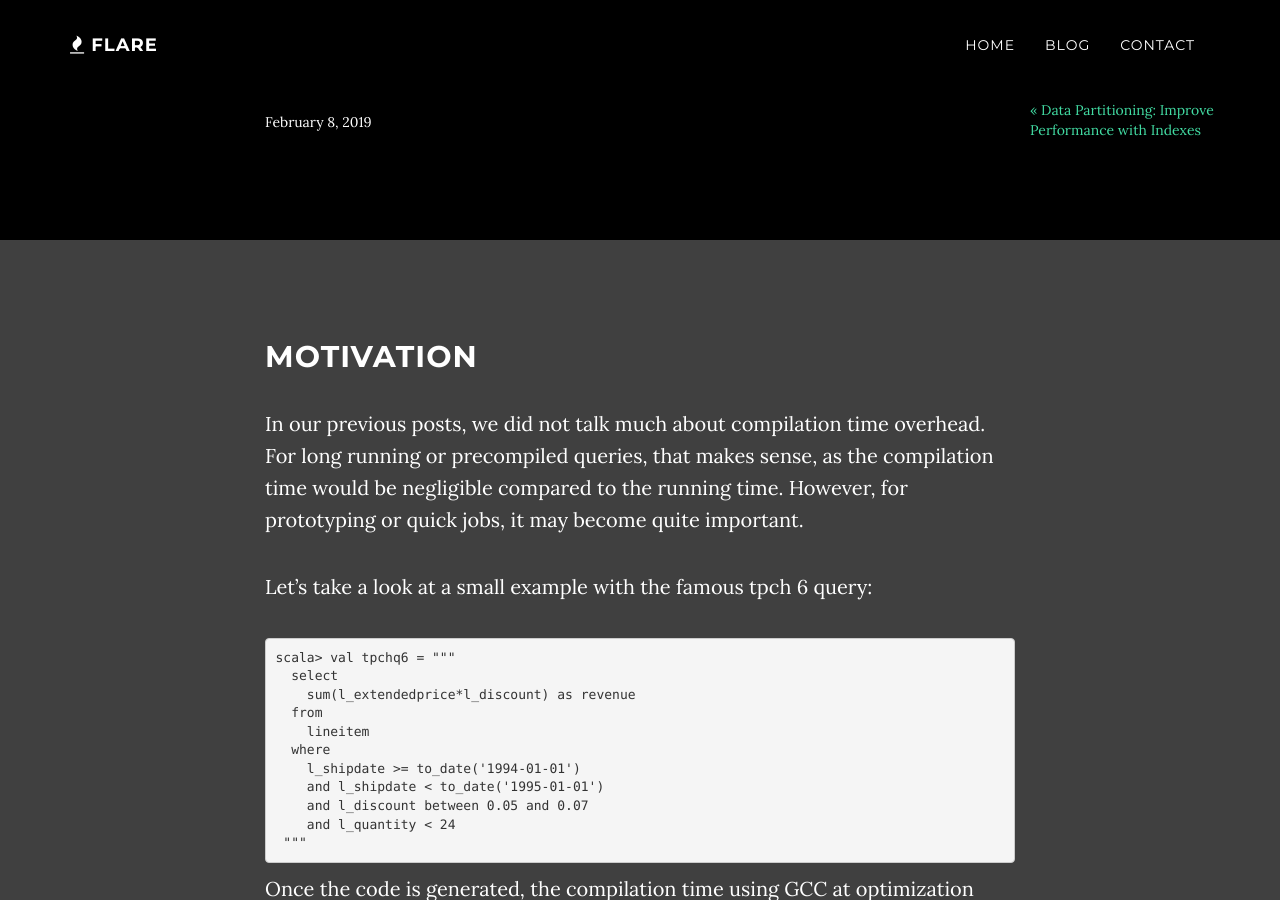
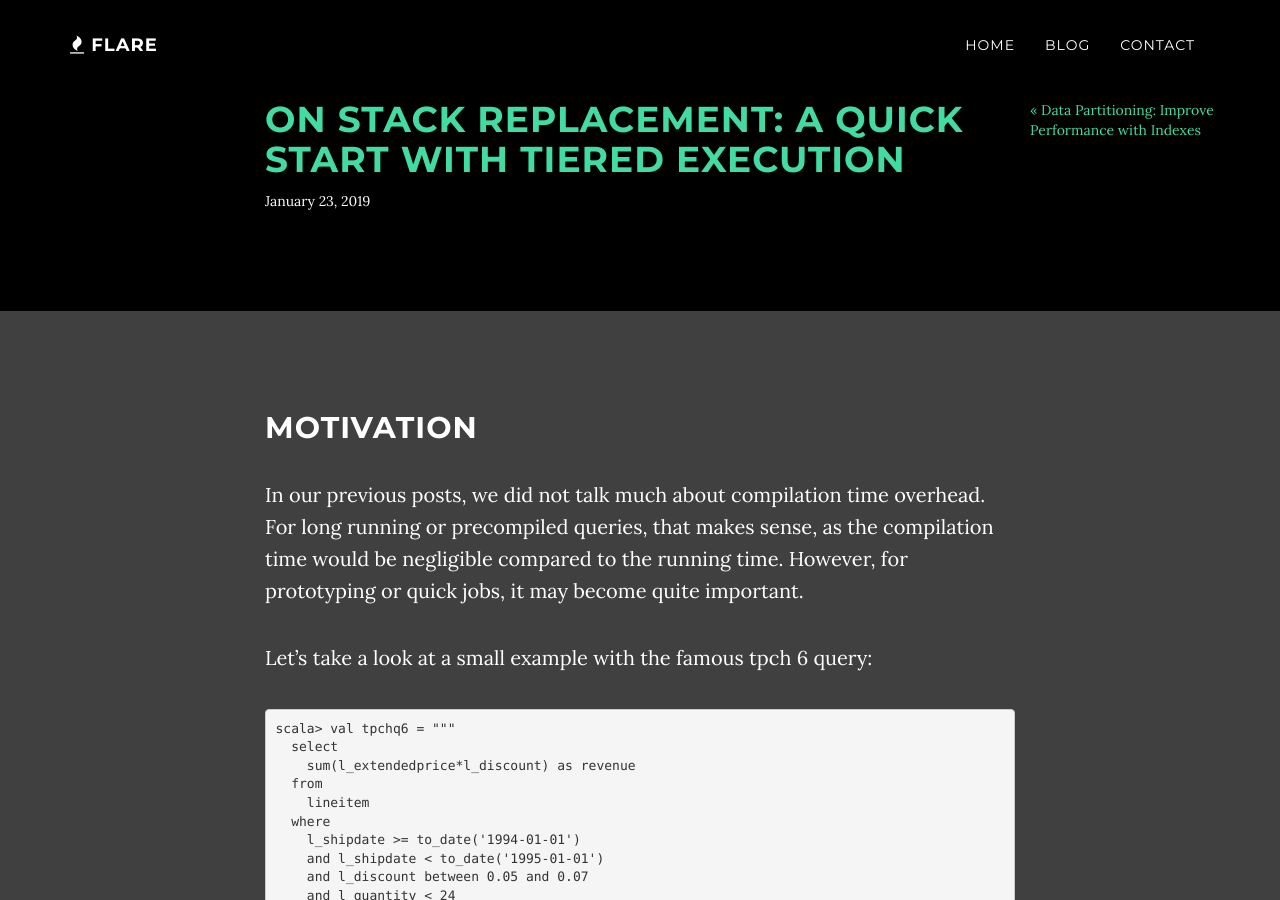
Before and after one commit to flaredata/flaredata.github.io, a Jekyll site: the page built from _posts/2019-01-23-OSR-fast-start.md, in a window 1280 px wide and 900 px high. Built offline with Jekyll 4.4.1, drawn with Linux system fonts in a browser that asks for light colours; nearby versions of some CDN libraries; our own code applies the rules of GitHub Pages for plain Markdown files; some of the changed lines change nothing that is shown.

Commit message:
Remove conflict

```diff
--- a/_posts/2019-01-23-OSR-fast-start.md
+++ b/_posts/2019-01-23-OSR-fast-start.md
@@ -1,12 +1,7 @@
 ---
 layout: post
 title: "On Stack Replacement: A Quick Start with Tiered Execution"
-<<<<<<< 80042628e1731262a1a66fc9f6dc482625aeee13:_posts/2019-01-14-OSR-fast-start.md
-date: 2019-01-14
-published: false
-=======
 date: 2019-01-23
->>>>>>> Update posts:_posts/2019-01-23-OSR-fast-start.md
 ---
 
 ## Motivation
```
